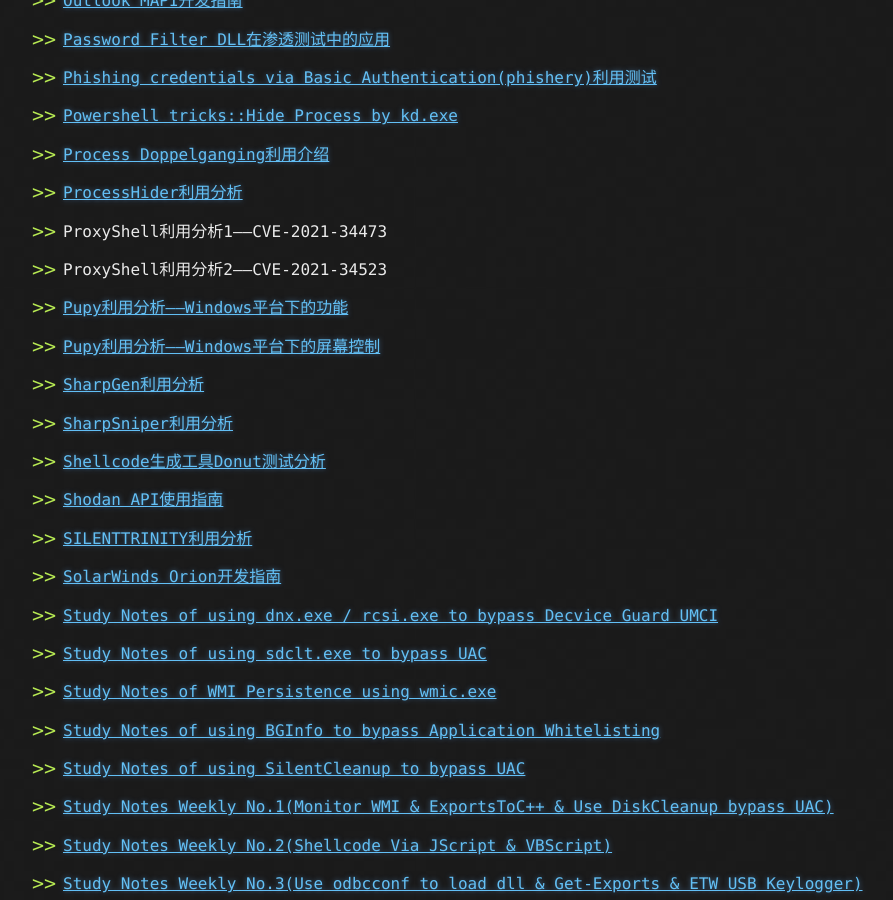
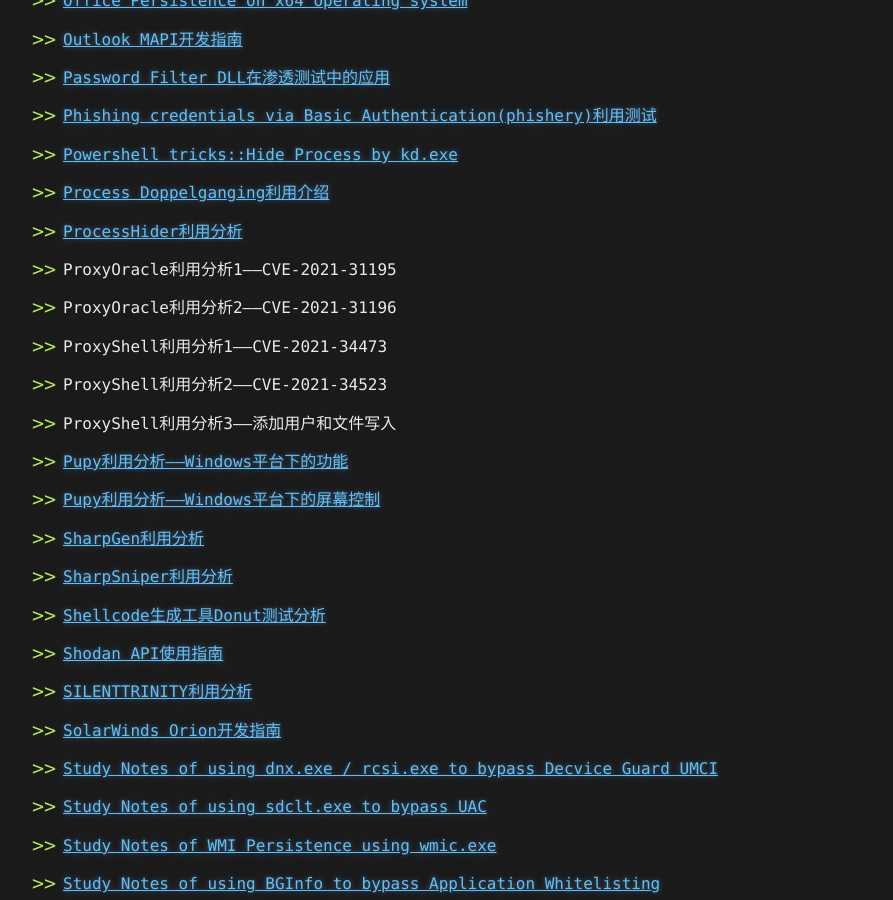
Before and after one commit to 3gstudent/3gstudent.github.io, a Jekyll site: the page built from about.md, in a window 1280 px wide and 900 px high, scrolled down 2904 px. Shown: the whole window, without its empty margins (117-1010 px from the left). Built offline with Jekyll 4.4.1, drawn with Linux system fonts in a browser that asks for light colours; some of the changed text lies outside the part shown.

Commit message:
Update about.md

```diff
--- a/about.md
+++ b/about.md
@@ -102,6 +102,9 @@ Github:   [3gstudent](https://github.com/3gstudent)
 
 -
  [Cobalt Strike的blockdlls利用分析](https://3gstudent.github.io/Cobalt_Strike%E7%9A%84blockdlls%E5%88%A9%E7%94%A8%E5%88%86%E6%9E%90)
+
+-
+ Confluence利用指南
 
 -
  [Covenant利用分析](https://3gstudent.github.io/Covenant%E5%88%A9%E7%94%A8%E5%88%86%E6%9E%90)
@@ -200,10 +203,19 @@ Github:   [3gstudent](https://github.com/3gstudent)
  [ProcessHider利用分析](https://3gstudent.github.io/ProcessHider%E5%88%A9%E7%94%A8%E5%88%86%E6%9E%90)
 
 -
+ ProxyOracle利用分析1——CVE-2021-31195
+
+-
+ ProxyOracle利用分析2——CVE-2021-31196
+
+-
  ProxyShell利用分析1——CVE-2021-34473
 
 -
  ProxyShell利用分析2——CVE-2021-34523
+
+-
+ ProxyShell利用分析3——添加用户和文件写入
 
 -
  [Pupy利用分析——Windows平台下的功能](https://3gstudent.github.io/Pupy%E5%88%A9%E7%94%A8%E5%88%86%E6%9E%90-Windows%E5%B9%B3%E5%8F%B0%E4%B8%8B%E7%9A%84%E5%8A%9F%E8%83%BD)
```
Also changed, not shown: other parts of about.md (+1 -1 lines).
